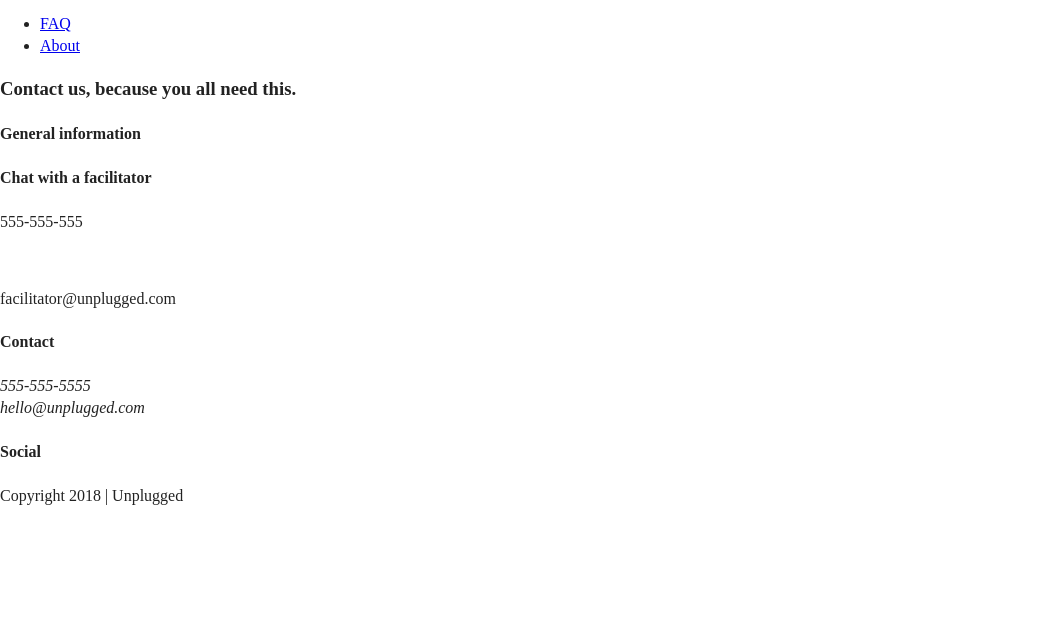
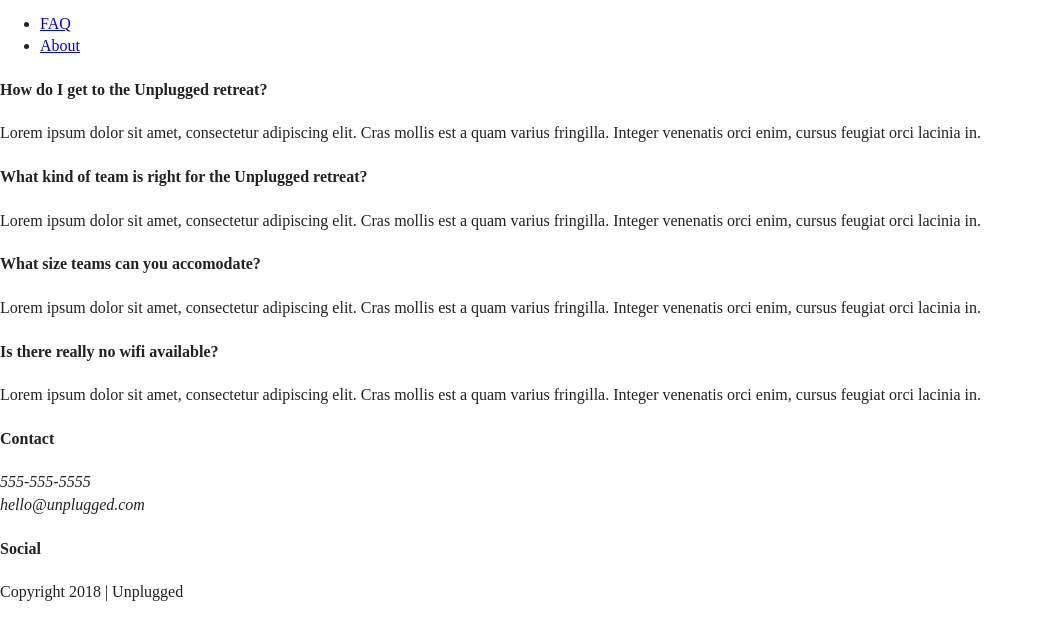
Before and after one commit to cazmoore/unplugged, a website: page faq/index.html in a window 1280 px wide. Shown: the part 27-666 px from the top of the page, without its empty margins (0-1043 px from the left). Drawn offline with Linux system fonts and the light colour scheme.

Commit message:
FAQ updates

```diff
--- a/faq/index.html
+++ b/faq/index.html
@@ -45,25 +45,25 @@
   </header>
 
   <main>
-    <section class="mission">
-      <div class="content-wrapper">
-          <div class="mission-content">
-          </div>
-      </div> <!-- mission content wrapper ends -->
-    </section>
+    <section class="faqs">
+      <div class="faq-question">
+        <h4>How do I get to the Unplugged retreat?</h4>
+        <p>Lorem ipsum dolor sit amet, consectetur adipiscing elit. Cras mollis est a quam varius fringilla. Integer venenatis orci enim, cursus feugiat orci lacinia in.</p>
+      </div>
 
-    <section class="map">
-      <figure></figure>
-    </section>
+      <div class="faq-question">
+        <h4>What kind of team is right for the Unplugged retreat?</h4>
+        <p>Lorem ipsum dolor sit amet, consectetur adipiscing elit. Cras mollis est a quam varius fringilla. Integer venenatis orci enim, cursus feugiat orci lacinia in.</p>
+      </div>
 
-    <section class="contact-info">
-      <div class="content-wrapper">
-        <h3>Contact us, because you all need this.</h3>
-        <h4>General information</h4>
-        <address></address>
-        <h4>Chat with a facilitator</h4>
-        <p>555-555-555</p><br>
-        <p>facilitator@unplugged.com</p>
+      <div class="faq-question">
+        <h4>What size teams can you accomodate?</h4>
+        <p>Lorem ipsum dolor sit amet, consectetur adipiscing elit. Cras mollis est a quam varius fringilla. Integer venenatis orci enim, cursus feugiat orci lacinia in.</p>
+      </div>
+
+      <div class="faq-question">
+        <h4>Is there really no wifi available?</h4>
+        <p>Lorem ipsum dolor sit amet, consectetur adipiscing elit. Cras mollis est a quam varius fringilla. Integer venenatis orci enim, cursus feugiat orci lacinia in.</p>
       </div>
     </section>
   </main>
```
Also changed, not shown: 1 other file.
